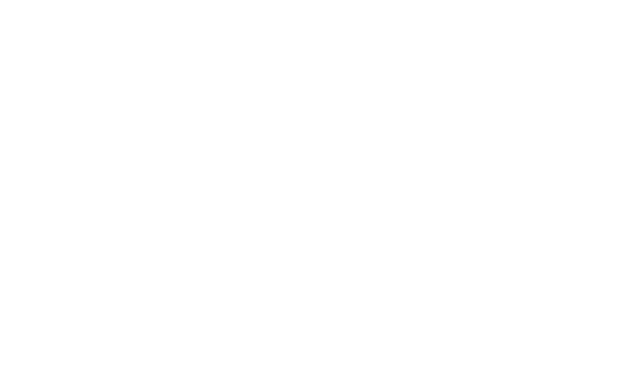
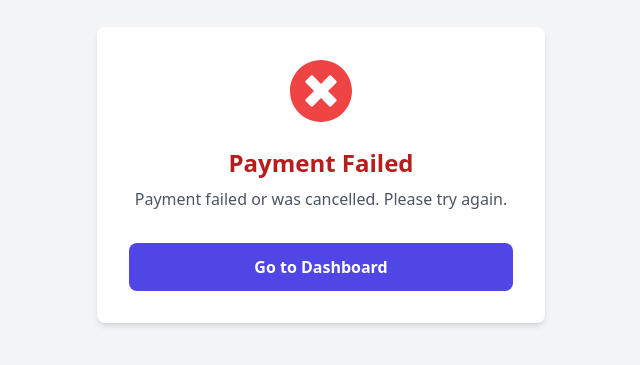
Before and after one commit to Kt10-dev/shikshafinance-frontend, a React (Create React App) app: page /payment-status in a window 1280 px wide. Before the commit this address had no page. Shown: the part 225-590 px from the top of the page, without its empty margins (319-959 px from the left). Built offline with nearby package versions, Linux system fonts and the light colour scheme; sample sign-in values are in the browser's storage.

Commit message:
Integrated Instamojo payment pages

```diff
--- a/src/App.js
+++ b/src/App.js
@@ -19,6 +19,7 @@
 import ApplyLoan from "./pages/ApplyLoan"; // NAYI LINE
 import PayRegistrationFee from "./components/PayRegistrationFee"; // <
 import CancellationsAndRefunds from "./pages/CancellationsAndRefunds";
+import PaymentStatus from "./pages/PaymentStatus";
 function App() {
   return (
     <Router>
@@ -44,6 +45,14 @@
         <Route
           path="/pay-registration-fee/:applicationId"
           element={<PayRegistrationFee />}
+        />
+        <Route
+          path="/payment-status"
+          element={
+            <UserProtectedRoute>
+              <PaymentStatus />
+            </UserProtectedRoute>
+          }
         />
         {/* Admin page ko ab ProtectedRoute se wrap karein */}
         <Route
--- a/src/components/PayRegistrationFee.js
+++ b/src/components/PayRegistrationFee.js
@@ -35,56 +35,33 @@
 
   const handlePayment = async () => {
     try {
+      setLoading(true); // Assuming you have a loading state
       const token = localStorage.getItem("token");
-      // Step 1: Backend se Razorpay key lo
-      const {
-        data: { key },
-      } = await axios.get(
-        "https://shikshafinance-api.onrender.com/payment/get-key"
-      );
 
-      // Step 2: NAYE WALE ROUTE se Order create karo
-      const { data: order } = await axios.post(
-        "https://shikshafinance-api.onrender.com/payment/create-registration-order",
+      // Call the new Instamojo backend route
+      const { data } = await axios.post(
+        "https://shikshafinance-api.onrender.com/instamojo/create-payment-link",
         {
           amount: registrationFeeAmount,
+          purpose: "ShikshaFinance Platform Fee",
+          buyer_name: application.fullName,
+          email: application.email,
           applicationId: applicationId,
         },
         { headers: { "x-auth-token": token } }
       );
 
-      // Step 3: Razorpay options
-      const options = {
-        key,
-        amount: order.amount,
-        currency: "INR",
-        name: "ShikshaFinance Registration",
-        description: "Loan Application Registration Fee",
-        order_id: order.id,
-        handler: async function (response) {
-          // Step 4: NAYE WALE ROUTE se Payment verify karo
-          const verificationData = { ...response, applicationId };
-          await axios.post(
-            "https://shikshafinance-api.onrender.com/payment/verify-registration-payment",
-            verificationData,
-            { headers: { "x-auth-token": token } }
-          );
-          alert("Payment successful! Your application is now under review.");
-          navigate("/dashboard"); // Payment ke baad dashboard par bhej do
-        },
-        prefill: {
-          name: application?.fullName || "User Name",
-          email: application?.email || "user@example.com",
-          contact: application?.phone || "9999999999",
-        },
-        theme: { color: "#4f46e5" },
-      };
-
-      const rzp = new window.Razorpay(options);
-      rzp.open();
+      if (data.success && data.payment_url) {
+        // Redirect the user to the Instamojo payment page
+        window.location.href = data.payment_url;
+      } else {
+        alert("Could not create payment link. Please try again.");
+      }
     } catch (error) {
-      alert("Payment failed! Please try again.");
+      alert("Payment initiation failed! Please try again.");
       console.error("Payment Error:", error);
+    } finally {
+      setLoading(false);
     }
   };
 
--- /dev/null
+++ b/src/pages/PaymentStatus.js
@@ -0,0 +1,89 @@
+// src/pages/PaymentStatus.js
+import React, { useEffect, useState } from "react";
+import { useSearchParams, useNavigate } from "react-router-dom";
+import axios from "axios";
+import { FaCheckCircle, FaTimesCircle } from "react-icons/fa";
+
+function PaymentStatus() {
+  const [searchParams] = useSearchParams();
+  const navigate = useNavigate();
+  const [status, setStatus] = useState("processing");
+  const [message, setMessage] = useState(
+    "Verifying your payment, please wait..."
+  );
+
+  useEffect(() => {
+    const paymentStatus = searchParams.get("payment_status");
+    const paymentId = searchParams.get("payment_id");
+    const applicationId = searchParams.get("app_id");
+
+    if (paymentStatus === "Credit") {
+      // Payment was successful, now update the application status in the backend
+      const verifyAndUpdate = async () => {
+        try {
+          const token = localStorage.getItem("token");
+          await axios.patch(
+            `https://shikshafinance-api.onrender.com/applications/update-fee-status/${applicationId}`,
+            {}, // No body needed, just the token
+            { headers: { "x-auth-token": token } }
+          );
+          setStatus("success");
+          setMessage(
+            "Payment successful! Your application is now under review."
+          );
+        } catch (err) {
+          setStatus("error");
+          setMessage(
+            "Payment was successful, but we failed to update your application. Please contact support."
+          );
+        }
+      };
+      verifyAndUpdate();
+    } else {
+      // Payment failed or was cancelled
+      setStatus("error");
+      setMessage("Payment failed or was cancelled. Please try again.");
+    }
+  }, [searchParams]);
+
+  return (
+    <div className="flex items-center justify-center min-h-screen bg-gray-100">
+      <div className="w-full max-w-md p-8 text-center bg-white rounded-lg shadow-md">
+        {status === "processing" && (
+          <div className="animate-spin h-12 w-12 mx-auto border-4 border-indigo-500 border-t-transparent rounded-full"></div>
+        )}
+        {status === "success" && (
+          <FaCheckCircle className="text-green-500 w-16 h-16 mx-auto" />
+        )}
+        {status === "error" && (
+          <FaTimesCircle className="text-red-500 w-16 h-16 mx-auto" />
+        )}
+
+        <h2
+          className={`mt-6 text-2xl font-bold ${
+            status === "success"
+              ? "text-green-700"
+              : status === "error"
+              ? "text-red-700"
+              : "text-gray-800"
+          }`}
+        >
+          {status === "success"
+            ? "Payment Complete!"
+            : status === "error"
+            ? "Payment Failed"
+            : "Processing..."}
+        </h2>
+        <p className="mt-2 text-gray-600">{message}</p>
+        <button
+          onClick={() => navigate("/dashboard")}
+          className="mt-8 w-full bg-indigo-600 hover:bg-indigo-700 text-white font-bold py-3 rounded-lg"
+        >
+          Go to Dashboard
+        </button>
+      </div>
+    </div>
+  );
+}
+
+export default PaymentStatus;
```
